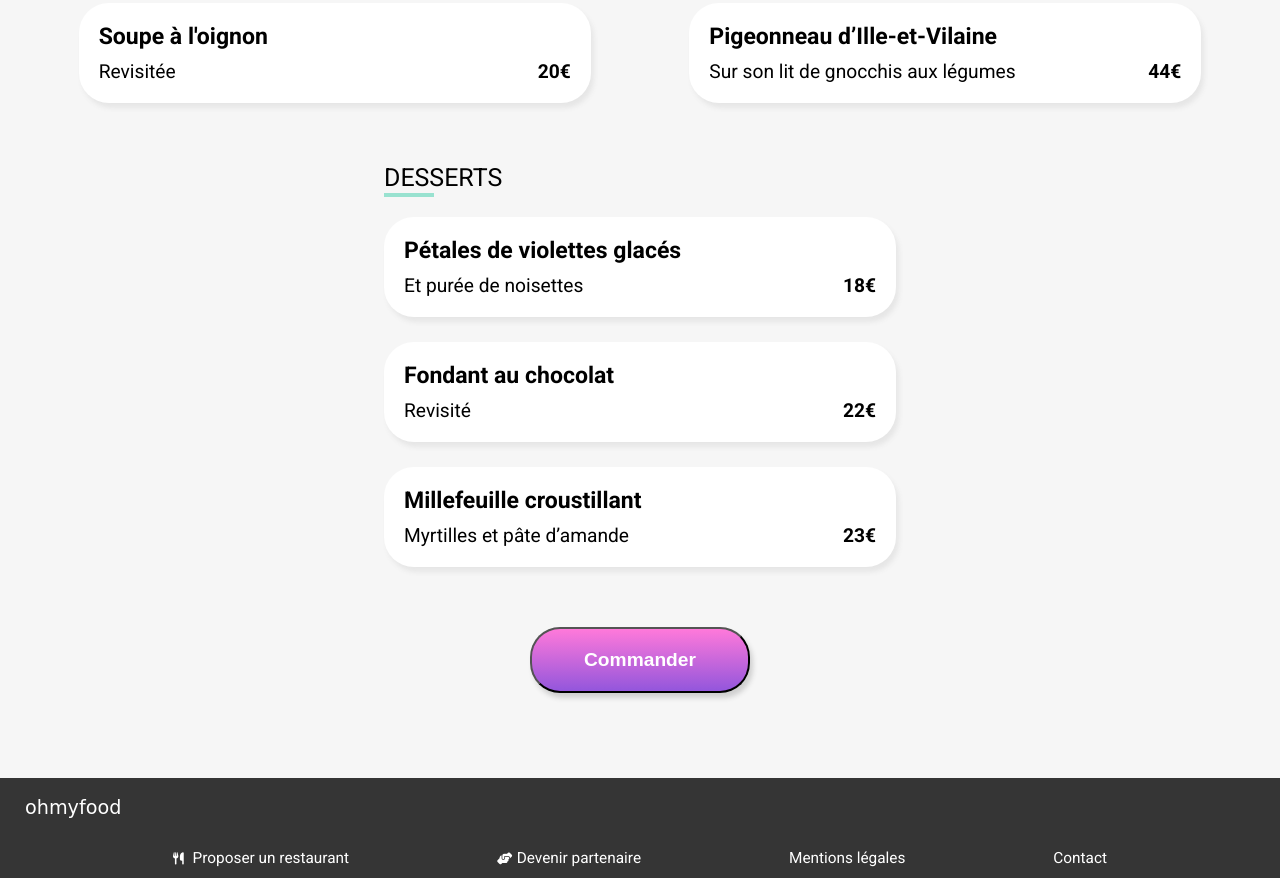
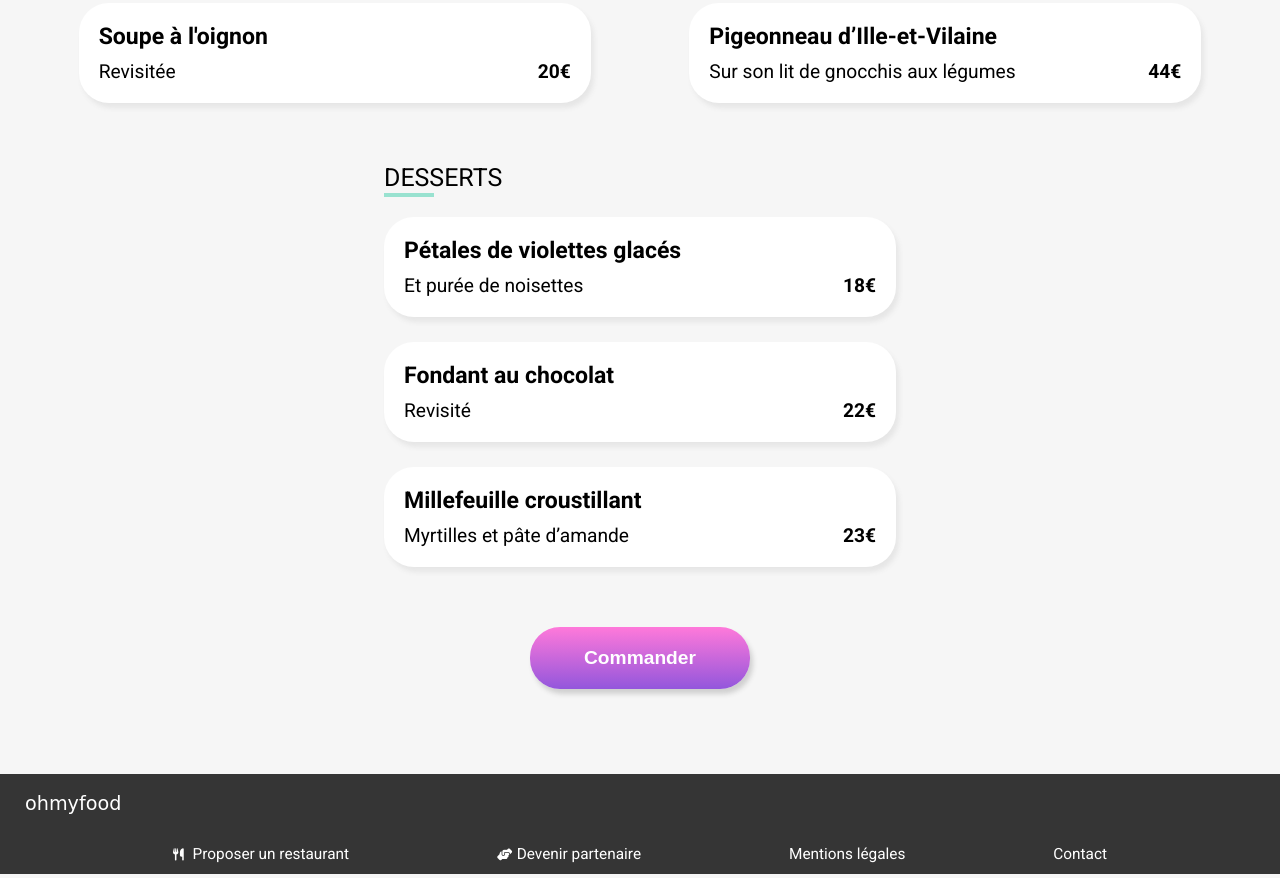
Before and after one commit to PBacle/PaulineBacle_3_25112020, a website: page RESTAURANTS/ALaFrancaise.html in a window 1280 px wide. Shown: the part 711-1589 px from the top of the page. Drawn offline with Linux system fonts and the light colour scheme; a web font is replaced by a local one.

Commit message:
correcting small bug on input.button : removing the border

```diff
--- a/scss/components/_buttons.scss
+++ b/scss/components/_buttons.scss
@@ -28,13 +28,32 @@
     }
 }
 
+input.button{
+    border:none;
+    &::before{
+        content:"blabla";
+        background: red;
+        border-radius: $border-radius-large;
+        position: absolute;
+        top: 0;right: 0; bottom: 0;left: 0;
+        z-index: 1;
+        opacity: 1;
+        transition: opacity $animation-dur--medium ;
+        &:hover{
+            box-shadow: calc(#{$padding-min} + 1px) calc(#{$padding-min} + 2px) calc(#{$padding-min} + 2px) darken($colour-bkg-primary, 15);
+            opacity: 0.25;
+        }
+    }
+}
+
+
 .fa-heart{
     cursor:pointer;
     display: inline-block;
     font-size: $fontsize-icon-large;
     position:absolute;
     bottom:0;right: 0;
-&::before{
+    &::before{
         position: relative;
         z-index: 1;
         transition: opacity $animation-dur--long;
```
Also changed, not shown: RESTAURANTS/ALaFrancaise.html (+1 -1 lines), css/style.css, 1 other file.
